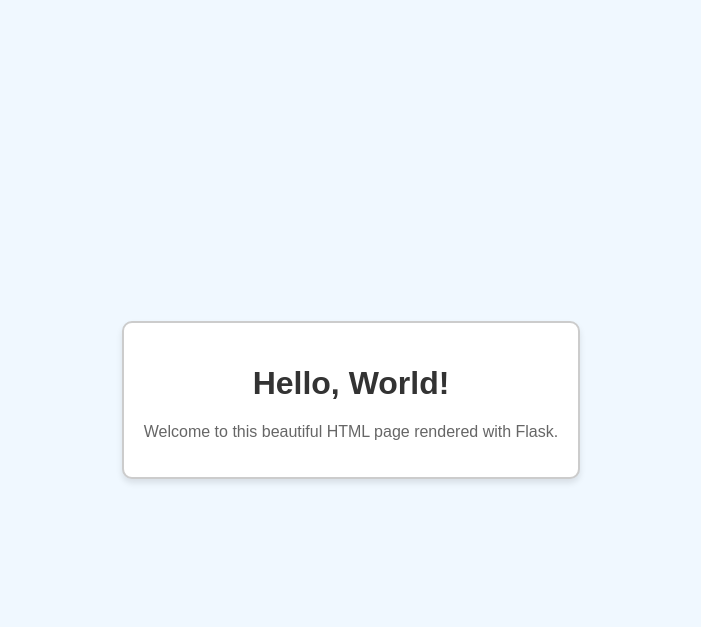
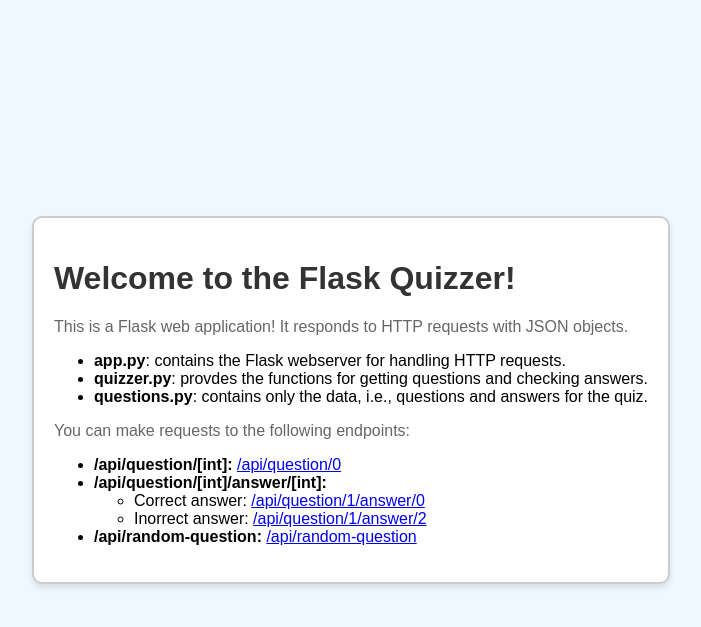
Before and after one commit to llayman/quizzer-flask, a Flask app: page / in a window 1280 px wide. Shown: the top 627 px of the page, without its empty margins (289-990 px from the left). Run offline with Flask 3, Linux system fonts and the light colour scheme.

Commit message:
refreshed homepage

```diff
--- a/app.py
+++ b/app.py
@@ -11,11 +11,11 @@
     def hello_world():
         return render_template('index.html')
 
-    @app.route('/random-question')
+    @app.route('/api/random-question')
     def get_random_question():
         return vars(quizzer.get_random_question())
 
-    @app.route('/question/<int:question_id>/answer/<int:answer>')
+    @app.route('/api/question/<int:question_id>/answer/<int:answer>')
     def check_answer(question_id: int, answer: int):
         try:
             return {
@@ -30,7 +30,7 @@
                 'Error': str(e),
             }, 400
 
-    @app.route('/question/<int:question_id>')
+    @app.route('/api/question/<int:question_id>')
     def get_question(question_id: int):
         try:
             return {
--- a/templates/index.html
+++ b/templates/index.html
@@ -16,7 +16,7 @@
             background-color: #f0f8ff;
         }
         .container {
-            text-align: center;
+            text-align: start;
             padding: 20px;
             border: 2px solid #ccc;
             border-radius: 10px;
@@ -33,8 +33,23 @@
 </head>
 <body>
     <div class="container">
-        <h1>Hello, World!</h1>
-        <p>Welcome to this beautiful HTML page rendered with Flask.</p>
+        <h1>Welcome to the Flask Quizzer!</h1>
+
+        <p>This is a Flask web application! It responds to HTTP requests with JSON objects.</p>
+        <ul>
+            <li><b>app.py</b>: contains the Flask webserver for handling HTTP requests.</li>
+            <li><b>quizzer.py</b>: provdes the functions for getting questions and checking answers.</li>
+            <li><b>questions.py</b>: contains only the data, i.e., questions and answers for the quiz.</li>
+        </ul>
+        <p>You can make requests to the following endpoints:</p>
+        <ul>
+            <li><b>/api/question/[int]:</b> <a href="/api/question/0">/api/question/0</a></li>
+            <li><b>/api/question/[int]/answer/[int]:</b>
+                <ul>
+                    <li>Correct answer: <a href="/api/question/1/answer/0">/api/question/1/answer/0</a></li>
+                    <li>Inorrect answer: <a href="/api/question/1/answer/2">/api/question/1/answer/2</a></li>
+                </ul>
+            <li><b>/api/random-question:</b> <a href="/api/random-question">/api/random-question</a></li>
     </div>
 </body>
 </html>
```
